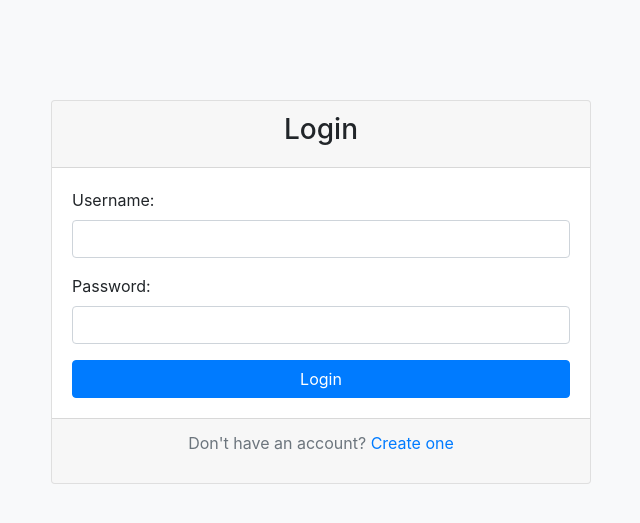
After one commit to Vedavedaveda/Recipe-Database-Project, a Flask app: page /login in a window 1280 px wide. The commit adds this page. Shown: the top 523 px of the page, without its empty margins (319-959 px from the left). Run offline with Flask 3, Linux system fonts and the light colour scheme; some libraries are stand-ins or nearby versions.

Commit message:
added users kind of

```diff
--- a/app.py
+++ b/app.py
@@ -1,9 +1,10 @@
 import os
 import json
-from flask import Flask, render_template, request, redirect, url_for, jsonify, send_file
+from flask import Flask, render_template, request, redirect, url_for, jsonify, send_file, session
 from config import Config
 from models import db, User, Recipe, Ingredient, RecipeIngredient, Favourite, Rating
 from datetime import datetime
+import re
 
 app = Flask(__name__)
 app.config.from_object(Config)
@@ -60,6 +61,22 @@ def import_db():
 
     db.session.commit()
 
+@app.route('/login', methods=['GET', 'POST'])
+def login():
+    if request.method == 'POST':
+        username = request.form['username']
+        password = request.form['password']
+
+        user = User.query.filter_by(username=username).first()
+        # Example authentication (replace with your actual authentication logic)
+        if user and user.check_password(password):
+            session['username'] = username  # Store the username in the session
+            return redirect(url_for('user', user_id=user.username))
+        else:
+            return render_template('login.html', error='Invalid username or password')
+
+    return render_template('login.html')
+
 @app.route('/export_db')
 def export_db_route():
     export_db()
@@ -69,12 +86,34 @@ def export_db_route():
 def import_db_route():
     import_db()
     return redirect(url_for('index'))
-
+'''
 @app.route('/')
 def index():
     users = User.query.all()
     recipes = Recipe.query.all()
     return render_template('index.html', users=users, recipes=recipes)
+'''
+@app.route('/')
+def home():
+    return render_template('home.html')
+
+
+@app.route('/recipe')
+def recipes():
+    recipes = Recipe.query.all()
+    return render_template('all_recipes.html', recipes=recipes)
+
+@app.route('/search_recipes', methods=['GET'])
+def search_recipes():
+    query = request.args.get('query', '')
+    if not query:
+        return redirect(url_for('recipes'))  # Redirect to the recipes page if no query is provided
+
+    # Perform the search using regular expressions
+    regex = re.compile(query, re.IGNORECASE)  # Compile the regular expression pattern
+    matched_recipes = [recipe for recipe in Recipe.query.all() if regex.search(recipe.name) or regex.search(recipe.dish_category) or regex.search(recipe.cuisine)]
+
+    return render_template('all_recipes.html', recipes=matched_recipes)
 
 @app.route('/user/<string:user_id>')
 def user(user_id):
--- a/db_export.json
+++ b/db_export.json
@@ -1 +1 @@
-{"users": [{"username": "chef100", "name": "Swedish Chef"}, {"username": "pollywood", "name": "Paul Hollywood"}, {"username": "shouting_man", "name": "Gordon Ramsey"}, {"username": "ratboy", "name": "Ratatouille"}, {"username": "spongebob", "name": "SpongeBob"}], "recipes": [{"id": 1, "cuisine": "French", "recipe_steps": "Step 1: Slice up fruits\nStep 2: Mix it all up", "name": "Fruit Salad", "dish_category": "Salad", "cooking_time": 20, "user_id": "shouting_man"}], "ingredients": [{"name": "Mango"}, {"name": "Apple"}, {"name": "Banana"}], "recipe_ingredients": [{"recipe_id": 1, "amount": "1", "ingredient_name": "Mango"}, {"recipe_id": 1, "amount": "3", "ingredient_name": "Apple"}, {"recipe_id": 1, "amount": "2", "ingredient_name": "Banana"}], "favourites": [], "ratings": [{"user_id": "chef100", "rating": 3, "recipe_id": 1}, {"user_id": "pollywood", "rating": 1, "recipe_id": 1}, {"user_id": "shouting_man", "rating": 4, "recipe_id": 1}, {"user_id": "ratboy", "rating": 5, "recipe_id": 1}, {"user_id": "spongebob", "rating": 5, "recipe_id": 1}]}
+{"users": [{"username": "chef100", "name": "Swedish Chef", "password": "pass123"}, {"username": "pollywood", "name": "Paul Hollywood", "password": "pass1234"}, {"username": "shouting_man", "name": "Gordon Ramsey", "password": "pass12345"}, {"username": "ratboy", "name": "Ratatouille", "password": "rat123"}, {"username": "spongebob", "name": "SpongeBob", "password": "sponge12"}], "recipes": [{"id": 1, "cuisine": "French", "recipe_steps": "Step 1: Slice up fruits\nStep 2: Mix it all up", "name": "Fruit Salad", "dish_category": "Salad", "cooking_time": 20, "user_id": "shouting_man"}], "ingredients": [{"name": "Mango"}, {"name": "Apple"}, {"name": "Banana"}], "recipe_ingredients": [{"recipe_id": 1, "amount": "1", "ingredient_name": "Mango"}, {"recipe_id": 1, "amount": "3", "ingredient_name": "Apple"}, {"recipe_id": 1, "amount": "2", "ingredient_name": "Banana"}], "favourites": [], "ratings": [{"user_id": "chef100", "rating": 3, "recipe_id": 1}, {"user_id": "pollywood", "rating": 1, "recipe_id": 1}, {"user_id": "shouting_man", "rating": 4, "recipe_id": 1}, {"user_id": "ratboy", "rating": 5, "recipe_id": 1}, {"user_id": "spongebob", "rating": 5, "recipe_id": 1}]}
--- a/models.py
+++ b/models.py
@@ -5,9 +5,13 @@ db = SQLAlchemy()
 class User(db.Model):
     username = db.Column(db.String(80), primary_key=True, nullable=False)
     name = db.Column(db.String(120), nullable=False)
+    password = db.Column(db.String(128), nullable=False)
     recipes = db.relationship('Recipe', backref='poster', lazy=True)
     favourites = db.relationship('Favourite', backref='user', lazy=True)
     ratings = db.relationship('Rating', backref='user', lazy=True)
+
+    def check_password(self, password):
+        return self.password == password
 
     def __repr__(self):
         return f'<User {self.username}>'
--- a/templates/add_recipe.html
+++ b/templates/add_recipe.html
@@ -1,4 +1,4 @@
-{% extends 'base.html' %}
+{% extends 'user_base.html' %}
 
 {% block content %}
     <h2>Add Recipe</h2>
--- a/templates/base.html
+++ b/templates/base.html
@@ -10,10 +10,8 @@
     <header>
         <h1>Recipe App</h1>
         <nav>
-            <a href="{{ url_for('index') }}">Home</a>
+            <a href="{{ url_for('login') }}">Login</a>
             <a href="{{ url_for('add_user') }}">Add User</a>
-            <a href="{{ url_for('add_recipe') }}">Add Recipe</a>
-            <a href="{{ url_for('ingredients') }}">Ingredients</a>
         </nav>
     </header>
     <main>
--- /dev/null
+++ b/templates/login.html
@@ -0,0 +1,47 @@
+<!-- login.html -->
+<!DOCTYPE html>
+<html lang="en">
+<head>
+    <meta charset="UTF-8">
+    <meta name="viewport" content="width=device-width, initial-scale=1.0">
+    <title>Login</title>
+    <link rel="stylesheet" href="https://stackpath.bootstrapcdn.com/bootstrap/4.5.2/css/bootstrap.min.css">
+    <style>
+        body {
+            background-color: #f8f9fa;
+        }
+        .login-container {
+            margin-top: 100px;
+        }
+    </style>
+</head>
+<body>
+    <div class="container login-container">
+        <div class="row justify-content-center">
+            <div class="col-md-6">
+                <div class="card">
+                    <div class="card-header">
+                        <h3 class="text-center">Login</h3>
+                    </div>
+                    <div class="card-body">
+                        <form action="{{ url_for('login') }}" method="post">
+                            <div class="form-group">
+                                <label for="username">Username:</label>
+                                <input type="text" class="form-control" id="username" name="username" required>
+                            </div>
+                            <div class="form-group">
+                                <label for="password">Password:</label>
+                                <input type="password" class="form-control" id="password" name="password" required>
+                            </div>
+                            <button type="submit" class="btn btn-primary btn-block">Login</button>
+                        </form>
+                    </div>
+                    <div class="card-footer text-muted text-center">
+                        <p>Don't have an account? <a href="{{ url_for('add_user') }}">Create one</a></p>
+                    </div>
+                </div>
+            </div>
+        </div>
+    </div>
+</body>
+</html>
--- a/templates/recipe.html
+++ b/templates/recipe.html
@@ -1,4 +1,4 @@
-{% extends 'base.html' %}
+{% extends 'user_base.html' %}
 
 {% block content %}
     <h2>{{ recipe.name }}</h2>
--- a/templates/view_ratings.html
+++ b/templates/view_ratings.html
@@ -1,4 +1,4 @@
-{% extends 'base.html' %}
+{% extends 'user_base.html' %}
 
 {% block content %}
     <h2>Ratings for {{ recipe.name }}</h2>
```
Also changed, not shown: templates/add_user.html (+27 -8 lines), templates/all_recipes.html (added, +42 -0 lines), templates/home.html (added, +25 -0 lines), templates/user.html (+20 -9 lines), templates/user_base.html (added, +22 -0 lines), instance/yourdatabase.db, 1 other file.
